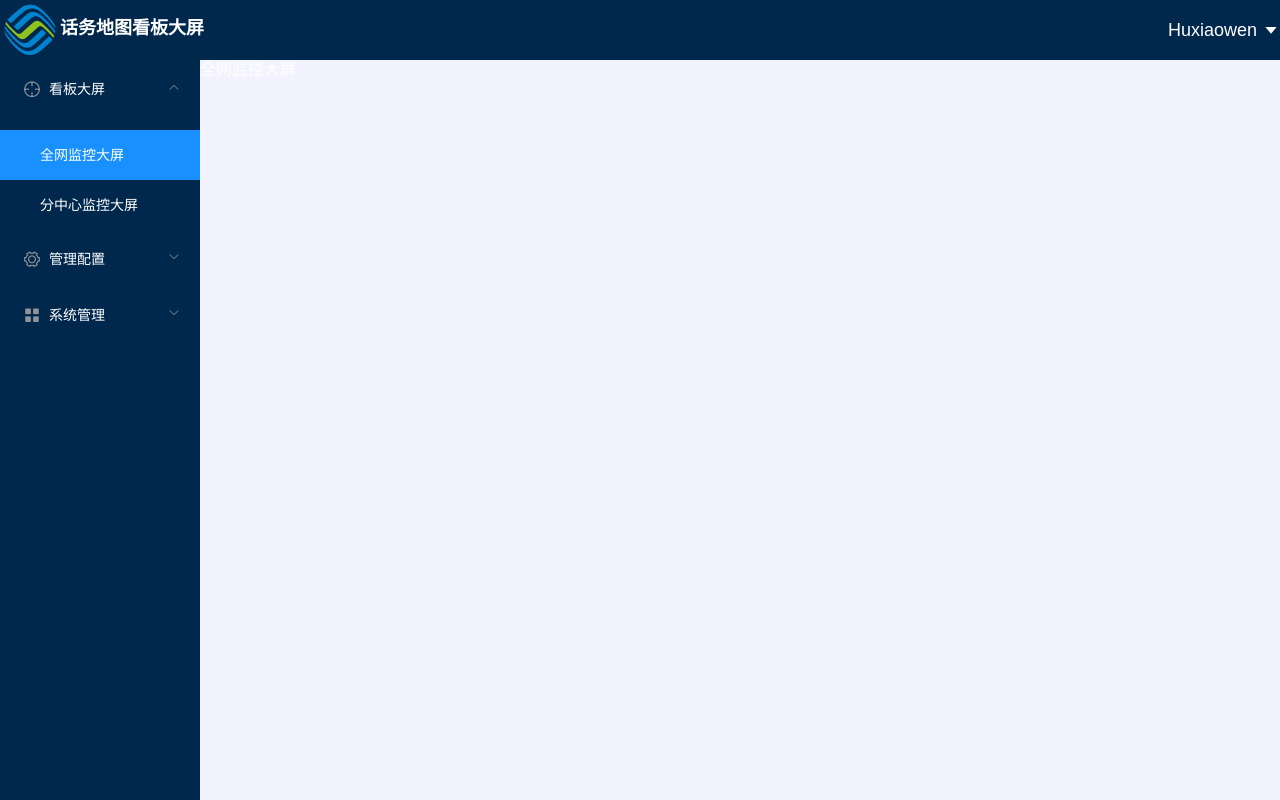
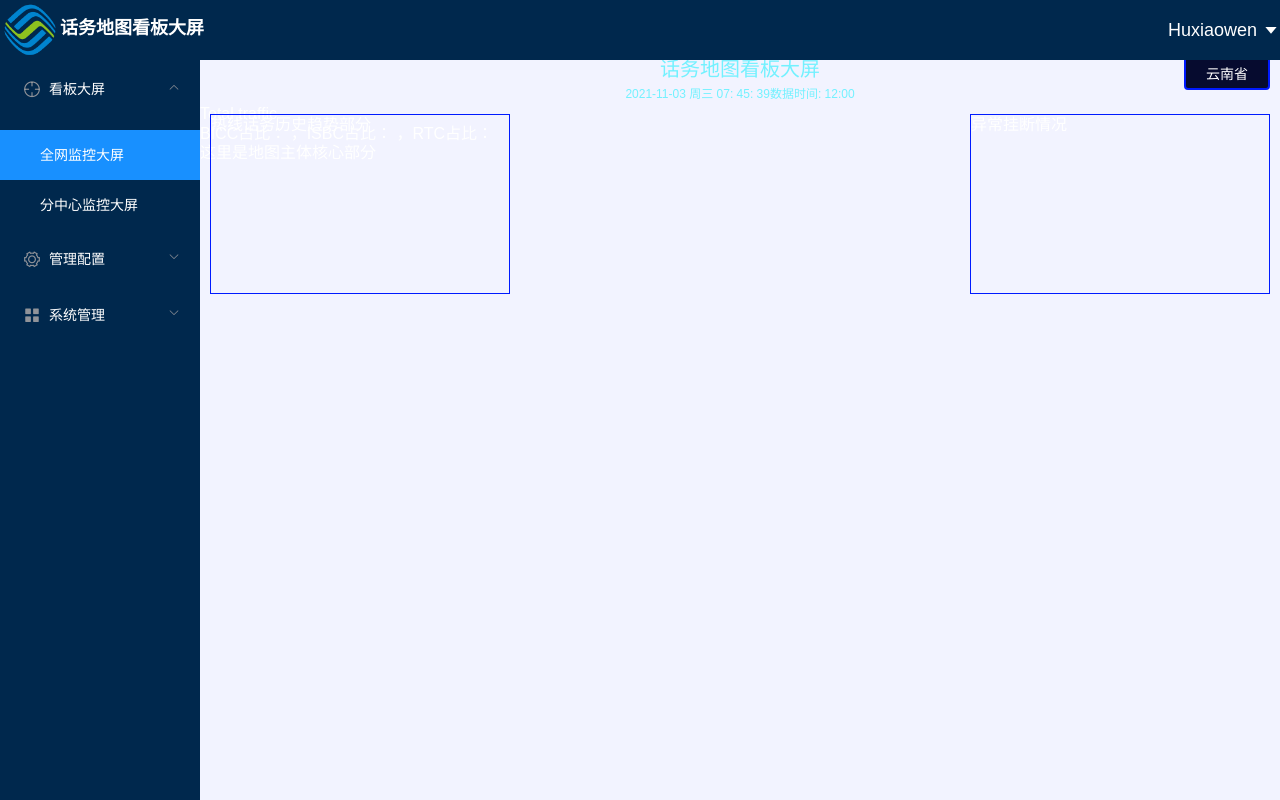
Before and after one commit to zhangbo-43/trafficMap, a Vue app: page /wholeNetworkScreen in a window 1280 px wide. Built offline with nearby package versions, Linux system fonts and the light colour scheme; what @jiaminghi/data-view would draw is missing.

Commit message:
1.解决冲突，重新提交全网监控大屏

```diff
--- a/src/views/largeScreen/wholeNetworkScreen.vue
+++ b/src/views/largeScreen/wholeNetworkScreen.vue
@@ -1,15 +1,147 @@
 <template>
-<div>
-  全网监控大屏
-</div>
+  <div class="whole-Screen">
+    <dv-loading v-if="loading">Loading...</dv-loading>
+    <div class="whole-Screen-body">
+      <!-- 看板大屏头部开始 -->
+      <div class="title-top">
+        <div class="title-times">
+          <div class="title">话务地图看板大屏</div>
+          <div class="times">
+            <span class="text"
+              >{{ dateYear }} {{ dateWeek }} {{ dateDay }}</span
+            >
+            <span>数据时间: 12:00</span>
+          </div>
+        </div>
+        <div class="right-box">
+          <div class="province-box">
+            <span> 云南省 </span>
+          </div>
+          <!-- <img src="" alt="" /> -->
+        </div>
+      </div>
+      <!-- 看板大屏头部结束 -->
+      <!-- 看板大屏数据展示主体部分 -->
+      <div class="map-main-content">
+        <!-- 热线话务历史趋势 -->
+        <div class="map-left-top">热线话务历史趋势部分</div>
+        <!-- 热线话务历史趋势结束 -->
+        <div class="map-main">
+          <!-- 话务总量头部  -->
+          <div class="total-traffic">
+            <div class="traffic">
+              <label for="">Total traffic</label>
+            </div>
+            <div class="traffic-percent">
+              BICC占比： ，ISBC占比： ，RTC占比：
+            </div>
+          </div>
+          <!-- 话务总量头部结束  -->
+          <!--看板大屏主图部分  -->
+          <div class="map-line-content">这里是地图主体核心部分</div>
+          <!--看板大屏主图部分结束  -->
+        </div>
+        <!-- 异常挂断情况 -->
+        <div class="map-right-top">异常挂断情况</div>
+        <!-- 异常挂断情况结束 -->
+      </div>
+      <!-- 看板大屏数据展示主体部分结束 -->
+    </div>
+  </div>
 </template>
 
 <script>
+import drawMixin from "../../utils/drawMixin";
+import { formatTime } from "../../utils/index.js";
 export default {
-  name: "wholeNetworkScreen"
-}
+  name: "wholeNetworkScreen",
+  mixins: [drawMixin],
+  data() {
+    return {
+      timing: null,
+      loading: true,
+      dateDay: null,
+      dateYear: null,
+      dateWeek: null,
+      weekday: ["周日", "周一", "周二", "周三", "周四", "周五", "周六"],
+    };
+  },
+  components: {},
+  mounted() {
+    this.timeFn();
+    this.cancelLoading();
+  },
+  unMounted() {
+    clearInterval(this.timing);
+  },
+  methods: {
+    timeFn() {
+      this.timing = setInterval(() => {
+        this.dateDay = formatTime(new Date(), "HH: mm: ss");
+        this.dateYear = formatTime(new Date(), "yyyy-MM-dd");
+        this.dateWeek = this.weekday[new Date().getDay()];
+      }, 1000);
+    },
+    cancelLoading() {
+      setTimeout(() => {
+        this.loading = false;
+      }, 500);
+    },
+  },
+};
 </script>
 
-<style scoped>
-
+<style lang="scss" scoped>
+.title-top {
+  position: relative;
+  .title-times {
+    text-align: center;
+    color: #73f1ff;
+    .title {
+      font-size: 20px;
+    }
+    .times {
+      font-size: 12px;
+      font-weight: normal;
+      margin-top: 6px;
+    }
+    .title {
+    }
+  }
+  .right-box {
+    position: absolute;
+    right: 10px;
+    top: -6px;
+    .province-box {
+      width: 86px;
+      height: 36px;
+      background: #060b2f;
+      border: 2px solid #001aff;
+      border-radius: 4px;
+      text-align: center;
+      line-height: 36px;
+      font-size: 14px;
+      box-shadow: 2px #001aff;
+    }
+  }
+}
+.map-main-content {
+  position: relative;
+  .map-left-top {
+    border: 1px solid #001aff;
+    width: 300px;
+    height: 180px;
+    position: absolute;
+    left: 10px;
+    top: 10px;
+  }
+  .map-right-top {
+    border: 1px solid #001aff;
+    width: 300px;
+    height: 180px;
+    position: absolute;
+    right: 10px;
+    top: 10px;
+  }
+}
 </style>
```
